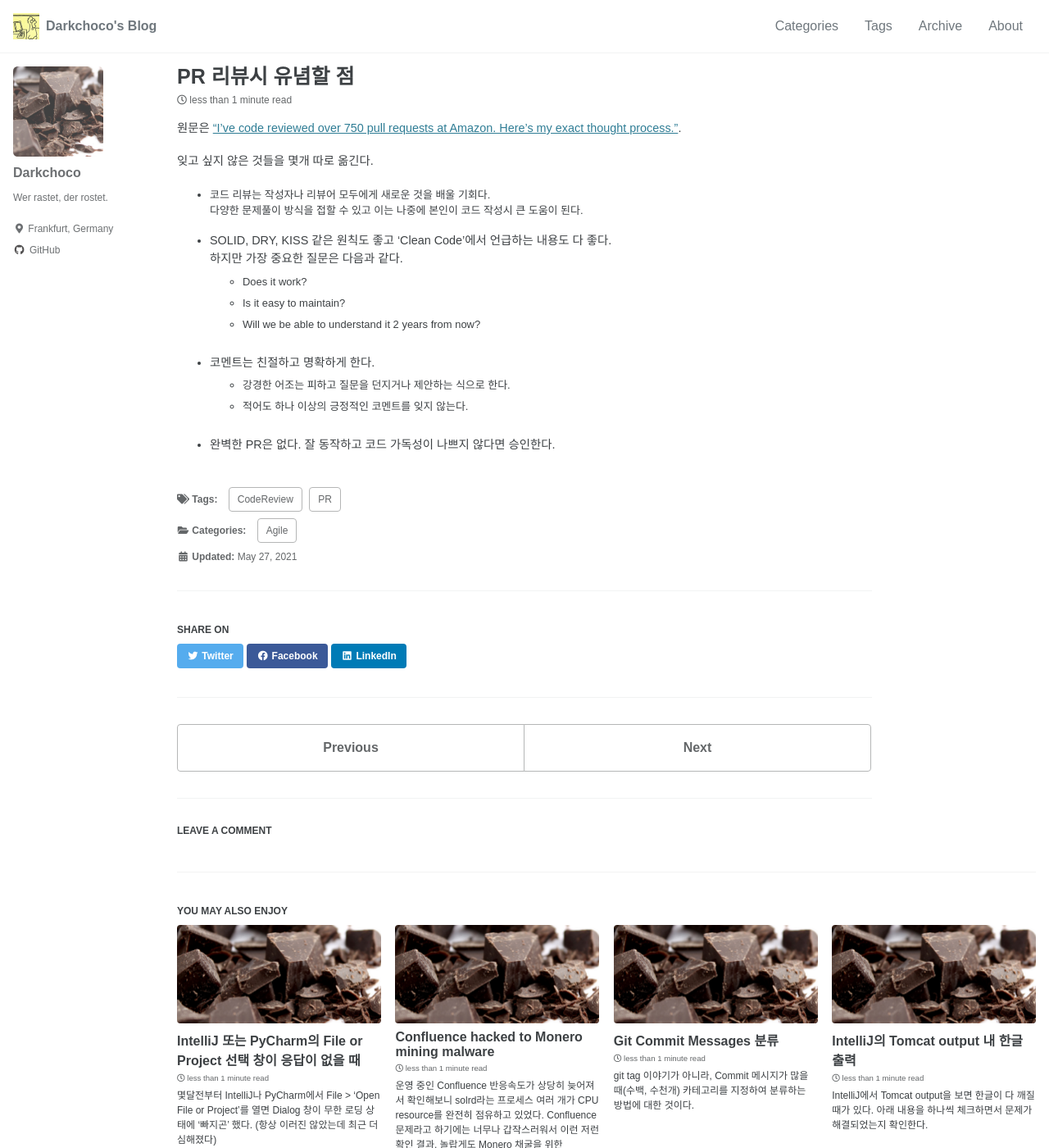
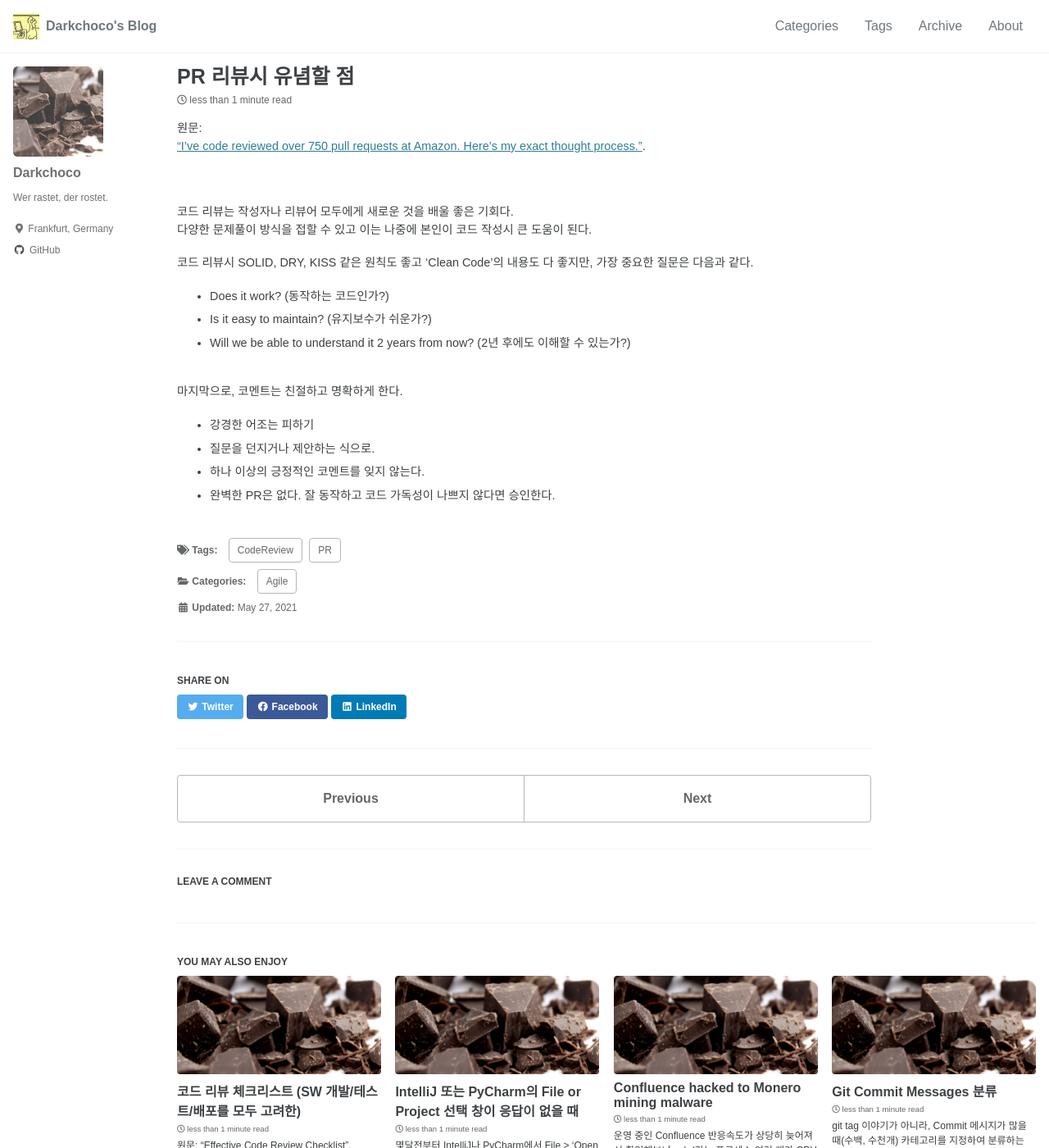
Before and after one commit to darkchoco/darkchoco.github.io, a Jekyll site: the page built from _posts/agile-pm/2021-05-28-code-review-guide.md, in a window 1280 px wide and 1400 px high. Shown: the whole window at 82% size. Built offline with Jekyll 4.4.1, drawn with Linux system fonts in a browser that asks for light colours; cached includes are drawn as plain includes; comment, search, counter and statistics services are not loaded.

Commit message:
main: 코드 리뷰 체크리스트 (SW 개발/테스트/배포를 모두 고려한).
'PR 리뷰시 유념할 점' updated.

```diff
--- a/_posts/agile-pm/2021-05-28-code-review-guide.md
+++ b/_posts/agile-pm/2021-05-28-code-review-guide.md
@@ -8,24 +8,22 @@
 // author_profile: true
 ---
 
-원문은 ["I've code reviewed over 750 pull requests at Amazon. Here's my exact thought process."](https://curtiseinsmann.medium.com/ive-code-reviewed-over-750-pull-requests-at-amazon-here-s-my-exact-thought-process-cec7c942a3a4).
+원문:
+["I've code reviewed over 750 pull requests at Amazon. Here's my exact thought process."](https://curtiseinsmann.medium.com/ive-code-reviewed-over-750-pull-requests-at-amazon-here-s-my-exact-thought-process-cec7c942a3a4).
 
-잊고 싶지 않은 것들을 몇개 따로 옮긴다.
-
-* 코드 리뷰는 작성자나 리뷰어 모두에게 새로운 것을 배울 기회다.
-  다양한 문제풀이 방식을 접할 수 있고 이는 나중에 본인이 코드 작성시 큰 도움이 된다.
-
-
-* SOLID, DRY, KISS 같은 원칙도 좋고 'Clean Code'에서 언급하는 내용도 다 좋다.
-  하지만 가장 중요한 질문은 다음과 같다.
-  * Does it work?
-  * Is it easy to maintain?
-  * Will we be able to understand it 2 years from now?
 <br/>
 
-* 코멘트는 친절하고 명확하게 한다.
-  * 강경한 어조는 피하고 질문을 던지거나 제안하는 식으로 한다.
-  * 적어도 하나 이상의 긍정적인 코멘트를 잊지 않는다.
+코드 리뷰는 작성자나 리뷰어 모두에게 새로운 것을 배울 좋은 기회다.
+다양한 문제풀이 방식을 접할 수 있고 이는 나중에 본인이 코드 작성시 큰 도움이 된다.
+
+코드 리뷰시 SOLID, DRY, KISS 같은 원칙도 좋고 'Clean Code'의 내용도 다 좋지만, 가장 중요한 질문은 다음과 같다.
+  * Does it work? (동작하는 코드인가?)
+  * Is it easy to maintain? (유지보수가 쉬운가?)
+  * Will we be able to understand it 2 years from now?  (2년 후에도 이해할 수 있는가?)
 <br/>
 
-* 완벽한 PR은 없다. 잘 동작하고 코드 가독성이 나쁘지 않다면 승인한다.
+마지막으로, 코멘트는 친절하고 명확하게 한다.
+  * 강경한 어조는 피하기
+  * 질문을 던지거나 제안하는 식으로.
+  * 하나 이상의 긍정적인 코멘트를 잊지 않는다.
+  * 완벽한 PR은 없다. 잘 동작하고 코드 가독성이 나쁘지 않다면 승인한다.
--- /dev/null
+++ b/_posts/agile-pm/2022-02-01-code-review-checklist.md
@@ -0,0 +1,39 @@
+---
+title: 코드 리뷰 체크리스트 (SW 개발/테스트/배포를 모두 고려한)
+date: 2022-02-01 23:00
+categories: Agile
+tags: CodeReview PR
+// toc: true
+comments: true
+// author_profile: true
+---
+
+원문:
+["Effective Code Review Checklist"](https://engineerchirag.medium.com/effective-code-review-checklist-c735abbcd613).
+
+<br/>
+
+원문 제목은 '코드 리뷰 체크리스트'지만 PR이 아닌 SW 개발에 있어 필요한 대부분의 것들을 언급하고 있다.
+즉 코드 리뷰 보다는 SW 개발 - 테스트 - 배포 과정의 체크리스트로 보는 것이 좋겠다.
+
+코드 리뷰시 체크사항으로,
+
+### 기능
+* 예상대로 잘 동작하나?
+* 새로 추가된 부분이 필요한 것인가, 아니면 'feature creep'?
+
+### 코드
+* clear & concise?
+* Project conventions, Style guide, Naming conventions 준수 여부
+* self-documenting 또는 well-documented?
+* Test cases 여부
+
+### PR
+* atomic?
+* single concern principle 을 따르고 있는지?
+* Commit 메시지가 잘 작성되었는지 확인
+
+<br/>
+
+그밖의 체크리스트는 Performance Test, Security Test, Integration Test 등의 필요에 따라 활용할 수 있다.
+PR 리뷰시 고려할 수는 있겠다.
```
